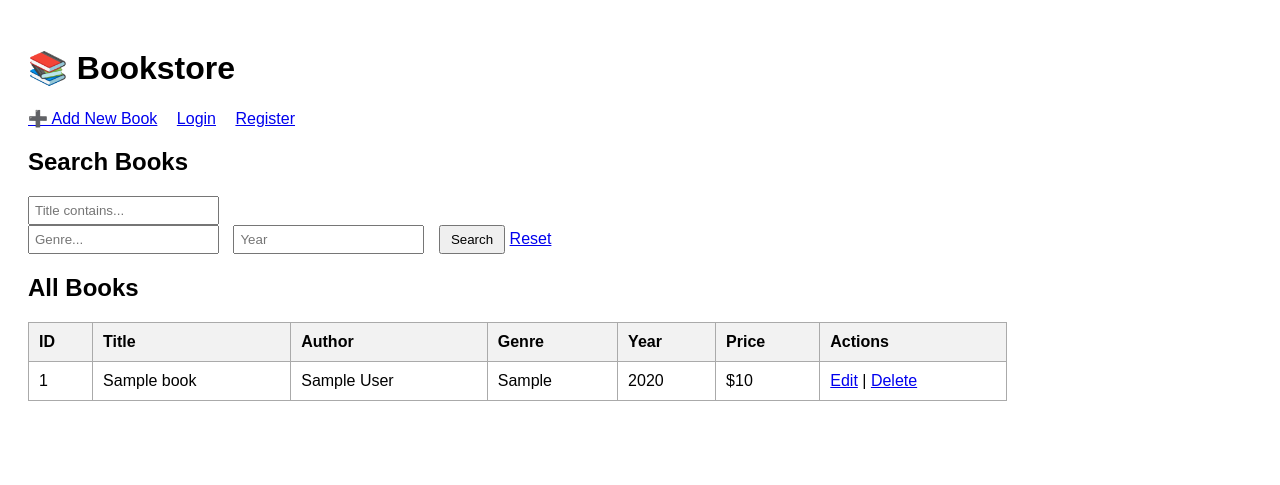
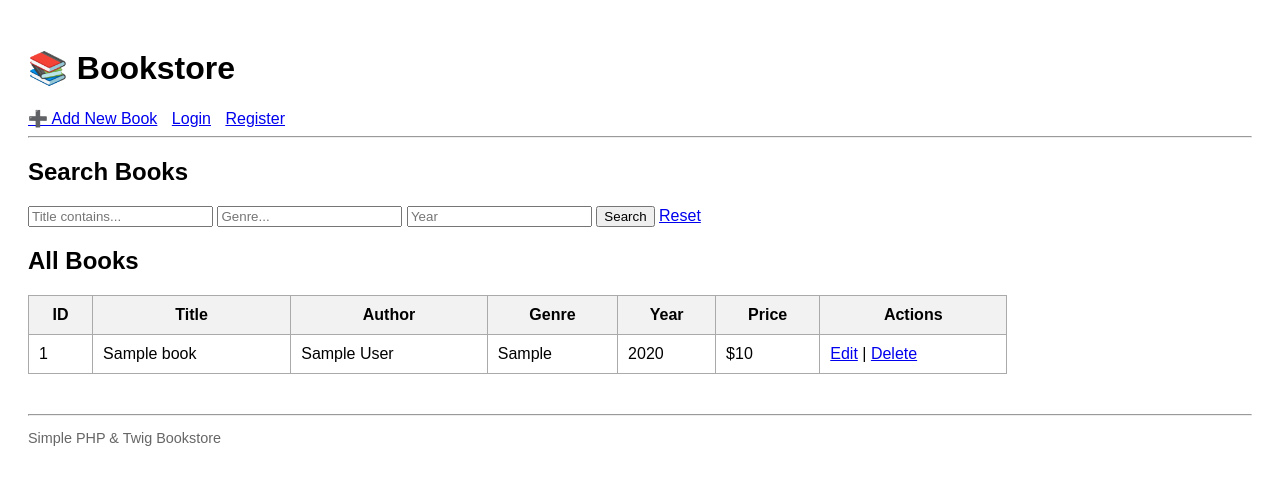
Before and after one commit to Babitakhawas1/bookstore, a PHP site: page / in a window 1280 px wide. Shown: the top 485 px of the page. Run offline with PHP 8.4, Linux system fonts and the light colour scheme; tables that the repository leaves empty or names only in its code hold one stand-in row (values such as "Sample post").

Commit message:
Add files via upload
Integrated Twig template engine for the book listing page with base layout and navbar partial.

```diff
--- a/config/config.php
+++ b/config/config.php
@@ -1,5 +1,4 @@
 <?php
-// Start secure session
 if (session_status() === PHP_SESSION_NONE) {
     session_start();
 }
@@ -11,11 +10,9 @@ $dbname = "bookstore_db";
 $username = "root";
 $password = "";
 
-// Build DSN
 $dsn = "mysql:host=$host;port=$port;dbname=$dbname;charset=utf8mb4";
 
 try {
-    // Create PDO and store in $pdo (GLOBAL)
     $pdo = new PDO(
         $dsn,
         $username,
@@ -27,11 +24,18 @@ try {
         ]
     );
 } catch (PDOException $e) {
-    // If connection fails, stop everything with clear error
     die("Database connection failed: " . $e->getMessage());
 }
 
-// Simple helper to escape output (XSS protection)
 function e($string) {
     return htmlspecialchars($string, ENT_QUOTES, 'UTF-8');
 }
+
+// Twig setup
+require_once __DIR__ . '/../vendor/autoload.php';
+
+$loader = new \Twig\Loader\FilesystemLoader(__DIR__ . '/../templates');
+$twig = new \Twig\Environment($loader, [
+    'cache' => false,
+    'debug' => true
+]);
--- a/public/index.php
+++ b/public/index.php
@@ -1,16 +1,13 @@
 <?php
 require_once "../config/config.php";
 
-// Read search inputs
 $titleSearch = trim($_GET['title'] ?? '');
 $genreSearch = trim($_GET['genre'] ?? '');
 $yearSearch  = trim($_GET['year'] ?? '');
 
-// Build base query
 $sql = "SELECT * FROM books WHERE 1=1";
 $params = [];
 
-// Add filters if provided (multi-criteria)
 if ($titleSearch !== '') {
     $sql .= " AND title LIKE :title";
     $params[':title'] = '%' . $titleSearch . '%';
@@ -31,117 +28,12 @@ $sql .= " ORDER BY id DESC";
 $stmt = $pdo->prepare($sql);
 $stmt->execute($params);
 $books = $stmt->fetchAll();
-?>
-<!DOCTYPE html>
-<html lang="en">
-<head>
-    <meta charset="UTF-8">
-    <title>Bookstore - All Books</title>
-    <style>
-        body {
-            font-family: Arial, sans-serif;
-            padding: 20px;
-        }
-        table {
-            width: 80%;
-            border-collapse: collapse;
-            margin-top: 20px;
-        }
-        table, th, td {
-            border: 1px solid #aaa;
-            padding: 10px;
-            text-align: left;
-        }
-        th {
-            background: #f2f2f2;
-        }
-        .top-links a {
-            margin-right: 15px;
-        }
-        .search-form {
-            margin-top: 20px;
-            margin-bottom: 10px;
-        }
-        .search-form input {
-            margin-right: 10px;
-            padding: 5px;
-        }
-        .search-form button {
-            padding: 5px 10px;
-        }
-    </style>
-</head>
-<body>
 
-<h1>📚 Bookstore</h1>
-
-<div class="top-links">
-    <a href="book_create.php">➕ Add New Book</a>
-
-    <?php if (isset($_SESSION['user_id'])): ?>
-        <span>Welcome, <?= e($_SESSION['username']); ?></span>
-        <a href="logout.php">Logout</a>
-    <?php else: ?>
-        <a href="login.php">Login</a>
-        <a href="register.php">Register</a>
-    <?php endif; ?>
-</div>
-
-
-<h2>Search Books</h2>
-
-<form method="get" action="" class="search-form">
-    <div class="search-wrapper">
-        <input type="text" name="title" placeholder="Title contains..."
-               value="<?= e($titleSearch); ?>">
-        <div id="title-suggestions" class="suggestions"></div>
-    </div>
-
-    <input type="text" name="genre" placeholder="Genre..."
-           value="<?= e($genreSearch); ?>">
-
-    <input type="number" name="year" placeholder="Year"
-           value="<?= e($yearSearch); ?>">
-
-    <button type="submit">Search</button>
-    <a href="index.php">Reset</a>
-</form>
-<h2>All Books</h2>
-
-<?php if (count($books) === 0): ?>
-    <p>No books found.</p>
-<?php else: ?>
-<table>
-    <tr>
-        <th>ID</th>
-        <th>Title</th>
-        <th>Author</th>
-        <th>Genre</th>
-        <th>Year</th>
-        <th>Price</th>
-        <th>Actions</th>
-    </tr>
-
-    <?php foreach ($books as $b): ?>
-        <tr>
-            <td><?= e($b['id']); ?></td>
-            <td><?= e($b['title']); ?></td>
-            <td><?= e($b['author']); ?></td>
-            <td><?= e($b['genre']); ?></td>
-            <td><?= e($b['publication_year']); ?></td>
-            <td>$<?= e($b['price']); ?></td>
-            <td>
-                <a href="book_edit.php?id=<?= $b['id']; ?>">Edit</a> |
-                <a href="book_delete.php?id=<?= $b['id']; ?>"
-                   onclick="return confirm('Are you sure?');">Delete</a>
-            </td>
-        </tr>
-    <?php endforeach; ?>
-
-</table>
-<?php endif; ?>
-<script src="../assets/js/ajax.js"></script>
-
-
-</body>
-</html>
+echo $twig->render('books_list.html.twig', [
+    'books' => $books,
+    'titleSearch' => $titleSearch,
+    'genreSearch' => $genreSearch,
+    'yearSearch' => $yearSearch,
+    'user_id' => $_SESSION['user_id'] ?? null,
+    'username' => $_SESSION['username'] ?? null
+]);
--- /dev/null
+++ b/templates/base.html.twig
@@ -0,0 +1,26 @@
+<!DOCTYPE html>
+<html lang="en">
+<head>
+    <meta charset="UTF-8">
+    <title>{% block title %}Bookstore{% endblock %}</title>
+</head>
+<body style="font-family: Arial, sans-serif; padding: 20px;">
+
+<header>
+    <h1>📚 Bookstore</h1>
+    {% include 'partials/navbar.html.twig' %}
+    <hr>
+</header>
+
+<main>
+    {% block content %}{% endblock %}
+</main>
+
+<footer style="margin-top: 40px; font-size: 0.9em; color: #666;">
+    <hr>
+    <p>Simple PHP &amp; Twig Bookstore</p>
+</footer>
+
+<script src="../assets/js/ajax.js"></script>
+</body>
+</html>
--- /dev/null
+++ b/templates/books_list.html.twig
@@ -0,0 +1,68 @@
+{% extends 'base.html.twig' %}
+
+{% block title %}Bookstore - All Books{% endblock %}
+
+{% block content %}
+
+<h2>Search Books</h2>
+
+<form method="get" action="" class="search-form">
+    <div class="search-wrapper" style="position: relative; display: inline-block;">
+        <input type="text" name="title" placeholder="Title contains..."
+               value="{{ titleSearch|e }}">
+        <div id="title-suggestions"
+             class="suggestions"
+             style="border: 1px solid #aaa; max-width: 250px; background: #fff; position: absolute; z-index: 10; display: none;"></div>
+    </div>
+
+    <input type="text" name="genre" placeholder="Genre..."
+           value="{{ genreSearch|e }}">
+
+    <input type="number" name="year" placeholder="Year"
+           value="{{ yearSearch|e }}">
+
+    <button type="submit">Search</button>
+    <a href="index.php">Reset</a>
+</form>
+
+<h2>All Books</h2>
+
+{% if books is empty %}
+    <p>No books found.</p>
+{% else %}
+    <table style="width: 80%; border-collapse: collapse; margin-top: 20px;">
+        <tr>
+            <th style="border: 1px solid #aaa; padding: 10px; background: #f2f2f2;">ID</th>
+            <th style="border: 1px solid #aaa; padding: 10px; background: #f2f2f2;">Title</th>
+            <th style="border: 1px solid #aaa; padding: 10px; background: #f2f2f2;">Author</th>
+            <th style="border: 1px solid #aaa; padding: 10px; background: #f2f2f2;">Genre</th>
+            <th style="border: 1px solid #aaa; padding: 10px; background: #f2f2f2;">Year</th>
+            <th style="border: 1px solid #aaa; padding: 10px; background: #f2f2f2;">Price</th>
+            <th style="border: 1px solid #aaa; padding: 10px; background: #f2f2f2;">Actions</th>
+        </tr>
+
+        {% for b in books %}
+            <tr>
+                <td style="border: 1px solid #aaa; padding: 10px;">{{ b.id }}</td>
+                <td style="border: 1px solid #aaa; padding: 10px;">{{ b.title|e }}</td>
+                <td style="border: 1px solid #aaa; padding: 10px;">{{ b.author|e }}</td>
+                <td style="border: 1px solid #aaa; padding: 10px;">{{ b.genre|e }}</td>
+                <td style="border: 1px solid #aaa; padding: 10px;">{{ b.publication_year }}</td>
+                <td style="border: 1px solid #aaa; padding: 10px;">
+                    {% if b.price is not null %}
+                        ${{ b.price }}
+                    {% else %}
+                        -
+                    {% endif %}
+                </td>
+                <td style="border: 1px solid #aaa; padding: 10px;">
+                    <a href="book_edit.php?id={{ b.id }}">Edit</a> |
+                    <a href="book_delete.php?id={{ b.id }}"
+                       onclick="return confirm('Are you sure?');">Delete</a>
+                </td>
+            </tr>
+        {% endfor %}
+    </table>
+{% endif %}
+
+{% endblock %}
--- /dev/null
+++ b/templates/partials/navbar.html.twig
@@ -0,0 +1,11 @@
+<div class="top-links">
+    <a href="book_create.php">➕ Add New Book</a>
+
+    {% if user_id %}
+        <span style="margin-left: 10px;">Welcome, {{ username|e }}</span>
+        <a href="logout.php" style="margin-left: 10px;">Logout</a>
+    {% else %}
+        <a href="login.php" style="margin-left: 10px;">Login</a>
+        <a href="register.php" style="margin-left: 10px;">Register</a>
+    {% endif %}
+</div>
```
